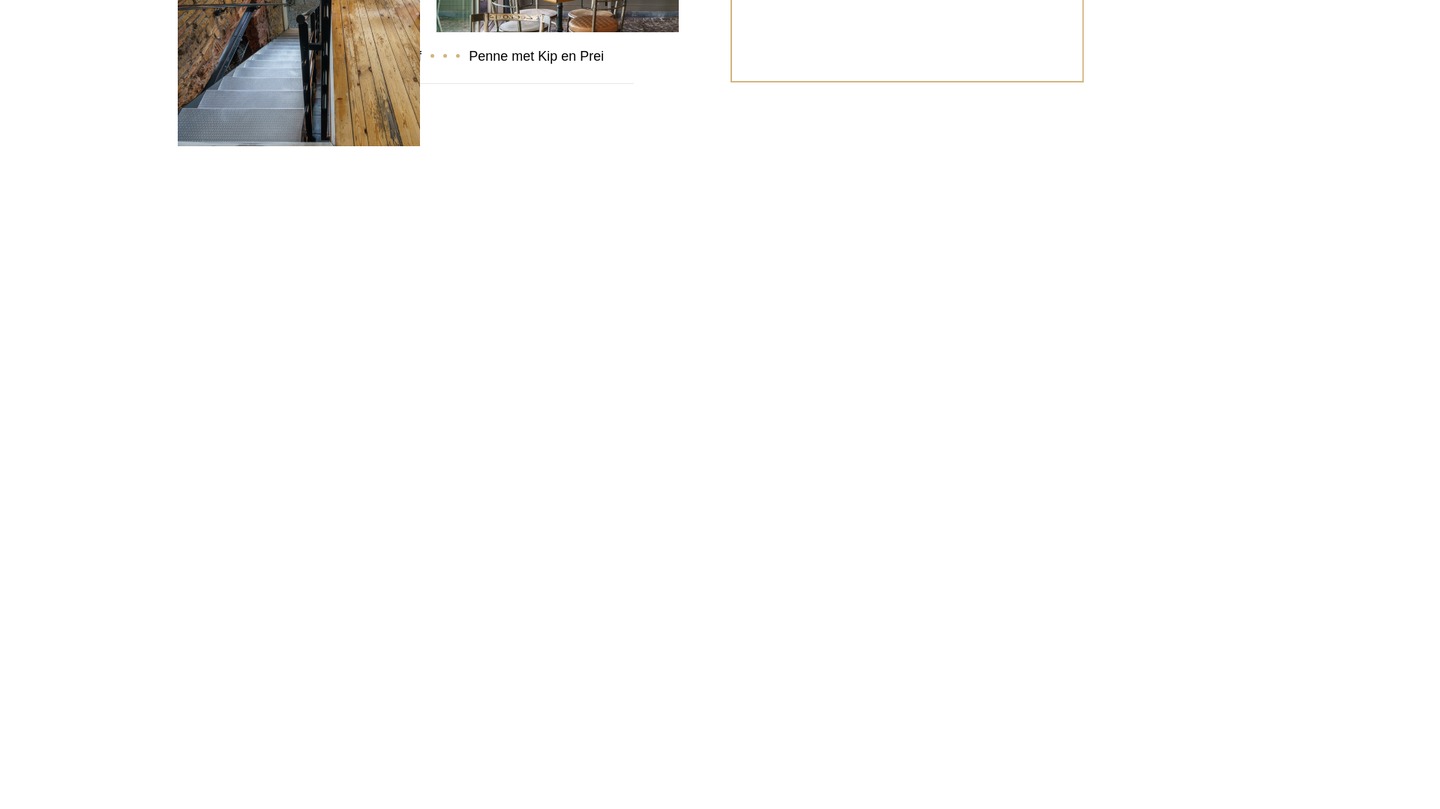
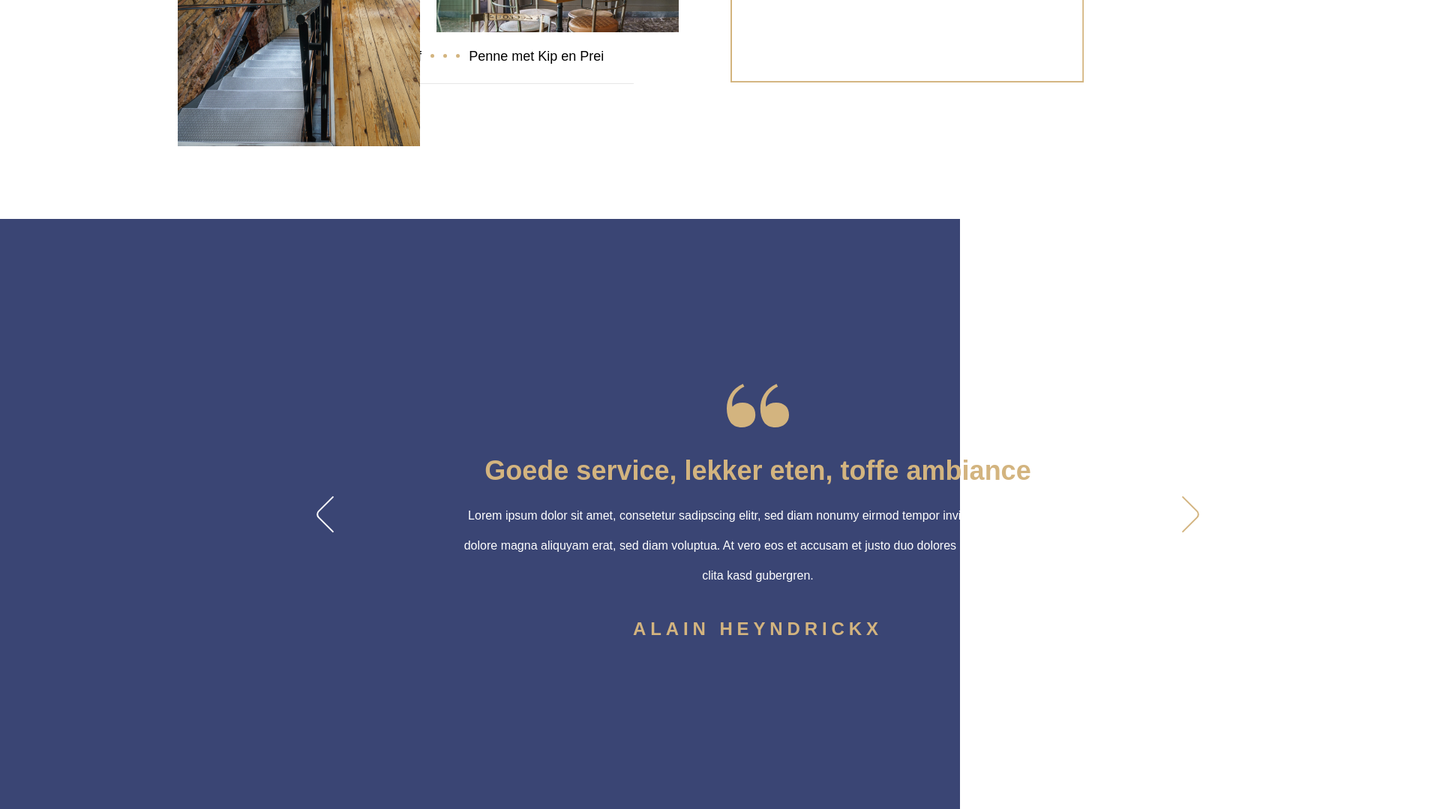
Before and after one commit to GavrilovaMilena/Test, a plain HTML site: page index.html in a window 1280 px wide. Shown: the part 1423-2502 px from the top of the page at 75% size, 1920 px wide, since content can reach past the window. Before the commit the page ends 1715 px from the top, so only its background shows below. Drawn offline with Linux system fonts and the light colour scheme.

Commit message:
Add quotes wrapper

```diff
--- a/index.css
+++ b/index.css
@@ -276,3 +276,77 @@ p {
   top: 232px;
   right: 720px;
 }
+
+.container-two {
+  background-color: #3A4574;
+  display: flex;
+}
+
+.quotes-wrapper {
+  display: flex;
+  padding: 220px 400px;
+  flex-direction: row;
+  align-items: center;
+}
+
+.left-arrow {
+  background-image: url("img/arrow-up.svg");
+  background-repeat: no-repeat;
+  width: 70px;
+  height: 70px;
+}
+
+.container-quotes {
+  display: flex;
+  flex-direction: column;
+  align-items: center;
+  text-align: center;
+  margin: 0 148px;
+}
+
+.img-quotes {
+  background-image: url("img/quotes.svg");
+  background-repeat: no-repeat;
+  background-size: cover;
+  width: 83px;
+  height: 58px;
+}
+
+.title-quotes {
+  font-weight: 600;
+  font-size: 36px;
+  line-height: 40px;
+  color: #D3B47F;
+  width: 785px;
+  height: 40px;
+  margin: 38px 0 20px 0;
+}
+
+.text-quotes {
+  width: 785px;
+  height: 111px;
+  font-weight: 400;
+  font-size: 16px;
+  line-height: 40px;
+  text-align: center;
+  color: #FFFFFF;
+  margin-bottom: 40px;
+}
+
+.name-quotes {
+  width: 333px;
+  height: 40px;
+  font-weight: 600;
+  font-size: 24px;
+  line-height: 40px;
+  text-align: center;
+  letter-spacing: 0.245em;
+  color: #D3B47F;
+}
+
+.right-arrow {
+  background-image: url("img/arrow-down.svg");
+  background-repeat: no-repeat;
+  width: 70px;
+  height: 70px;
+}
--- a/index.html
+++ b/index.html
@@ -101,5 +101,20 @@
         <div class="img-two"></div>
     </div>
 </div>
+<div class="container-two">
+    <div class="quotes-wrapper">
+        <div class="left-arrow"></div>
+        <div class="container-quotes">
+            <div class="img-quotes"></div>
+            <p class="title-quotes">Goede service, lekker eten, toffe ambiance</p>
+            <p class="text-quotes">Lorem ipsum dolor sit amet, consetetur sadipscing elitr, sed diam nonumy eirmod
+                tempor invidunt ut labore et dolore magna aliquyam erat, sed diam voluptua. At vero eos et accusam et
+                justo duo dolores et ea rebum. Stet clita kasd gubergren.
+            </p>
+            <p class="name-quotes">ALAIN HEYNDRICKX</p>
+        </div>
+        <div class="right-arrow"></div>
+    </div>
+</div>
 </body>
 </html>
```
Also changed, not shown: arrow/Vector.svg (added), img/arrow-down.svg (added), img/arrow-up.svg (added), img/quotes.svg (added).
